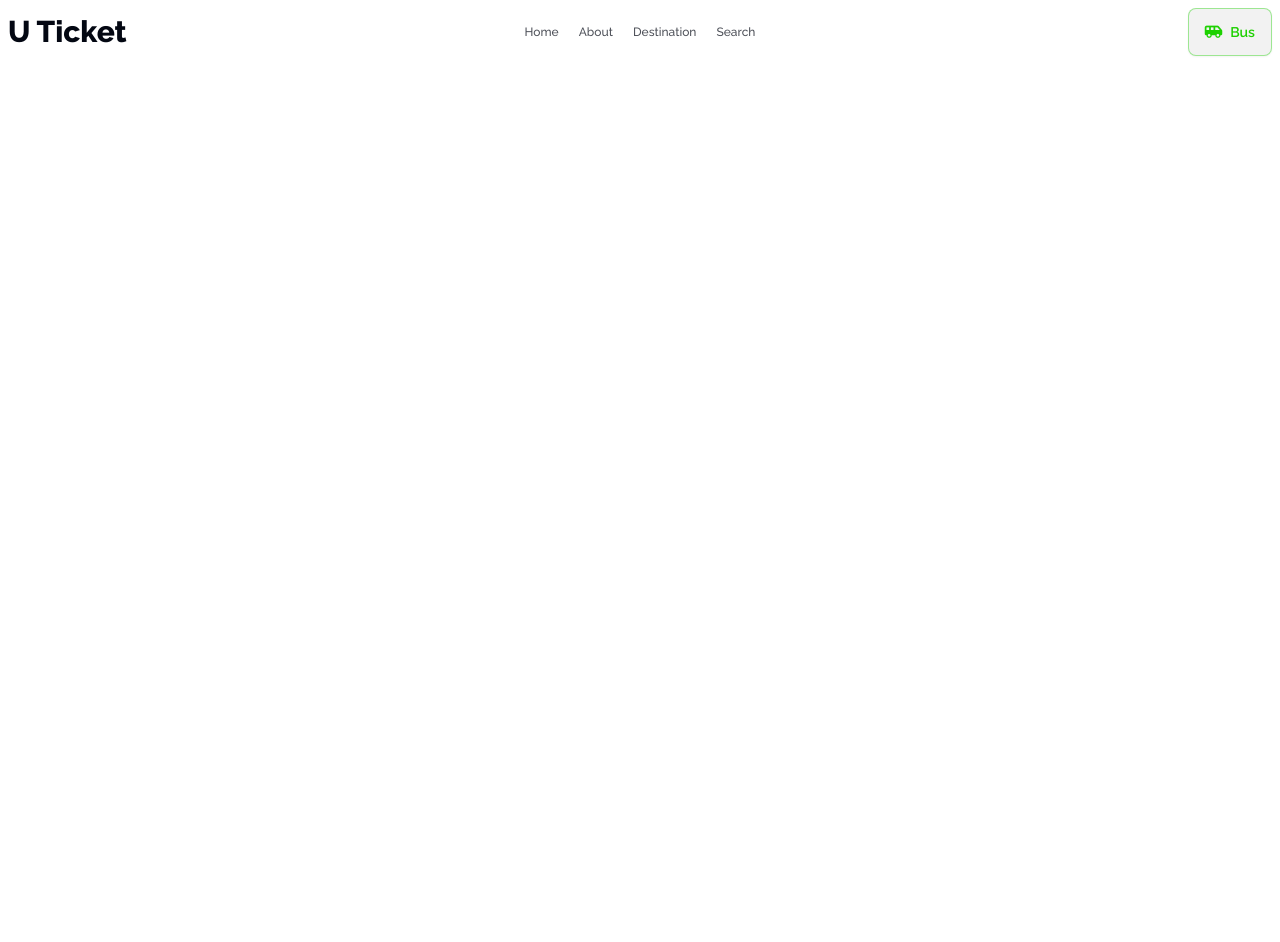
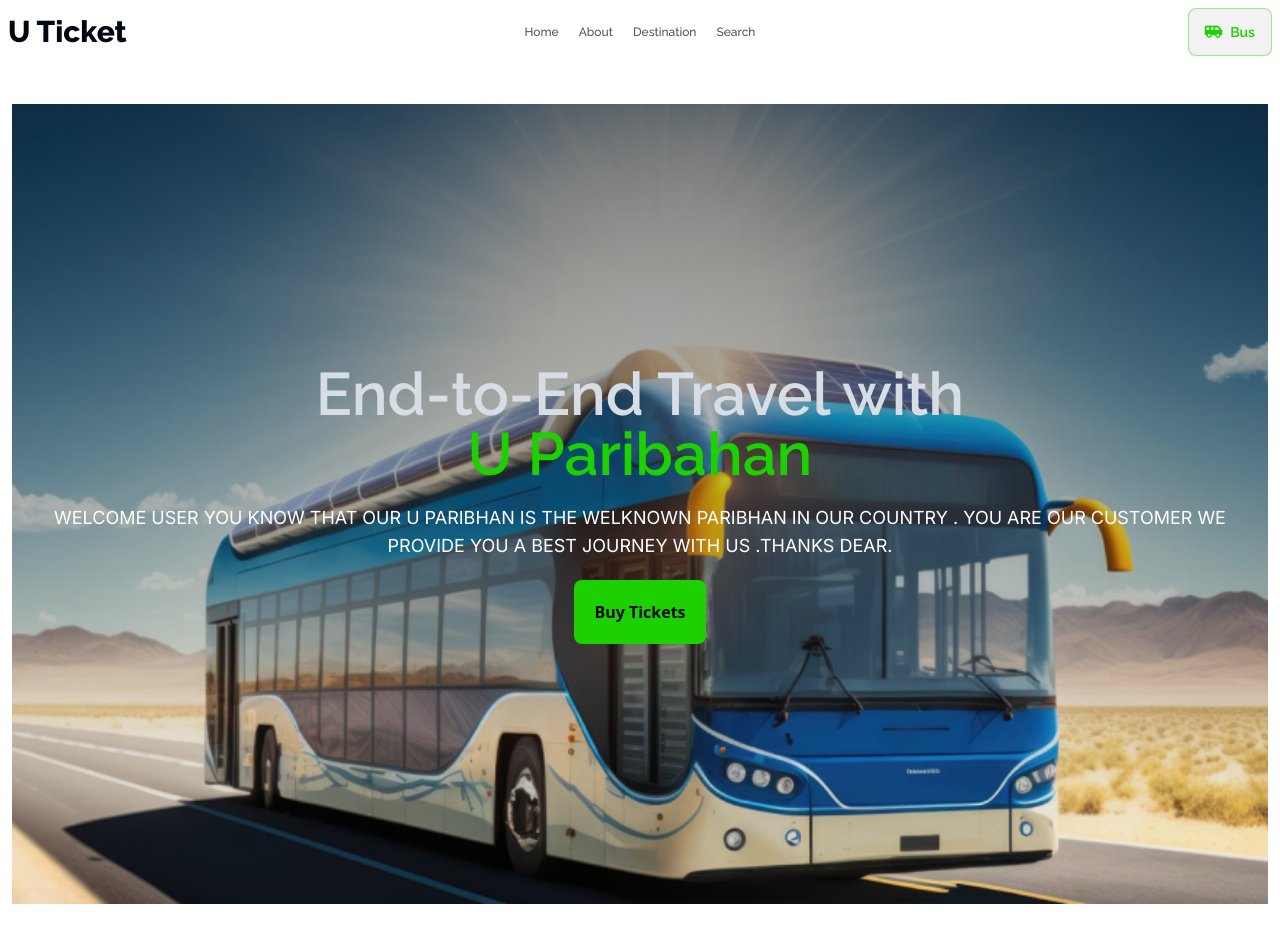
Before and after one commit to alamshuvo/bus-ticket-booking, a plain HTML site: page index.html in a window 1280 px wide. Before the commit the page ends 800 px from the top, so only its background shows below. Drawn offline with nearby package versions, Linux system fonts and the light colour scheme.

Commit message:
header section some added

```diff
--- a/css/style.css
+++ b/css/style.css
@@ -8,6 +8,9 @@
     padding: 0px;
     box-sizing: border-box;
 }
+html {
+    scroll-behavior: smooth;
+  }
 .raleway{
   font-family: "Raleway", sans-serif;
   font-optical-sizing: auto;
@@ -21,3 +24,6 @@
   font-weight:weight;
   font-style: normal;
 }
+.common-green-color{
+    color: #1dd100;
+}
--- a/index.html
+++ b/index.html
@@ -14,11 +14,11 @@
 </head>
 <body>
     <!-- nav section -->
-    <nav class="continer mx-auto raleway">
+    <nav class="container mx-auto raleway">
         <div class="navbar bg-base-100">
             <!-- navbar start -->
             <div class="navbar-start">
-              <div class="dropdown">
+              <div class="dropdown lg:hidden">
                 <div tabindex="0" role="button" class="btn btn-ghost lg:hidden">
                   <svg xmlns="http://www.w3.org/2000/svg" class="h-5 w-5" fill="none" viewBox="0 0 24 24" stroke="currentColor"><path stroke-linecap="round" stroke-linejoin="round" stroke-width="2" d="M4 6h16M4 12h8m-8 6h16" /></svg>
                 </div>
@@ -48,7 +48,19 @@
         </div>
     </nav>
     <!-- header section start -->
-    <header>
+    <header class="container mx-auto my-7">
+        <div class=" p-3 ">
+            <div class="hero min-h-screen" style="background-image: url(./images/banner.png);">
+
+                <div class="hero-content text-center text-neutral-content ">
+                  <div class="max-w-full my-5  ">
+                    <h1 class="mb-5 raleway font-semibold   text-3xl lg:text-6xl ">End-to-End Travel with <br> <span class="common-green-color ">U Paribahan</span></h1>
+                    <p class="mb-5 inter text-sm md:text-lg text-[#ffffff] uppercase font-normal text-center">welcome user you know that our U paribhan is the welknown paribhan in our country . You are our customer we provide you a best journey with us .Thanks dear.</p>
+                    <button class=" font-bold rounded-lg bg-[#1dd100] text-[#030712] p-5 text-center">Buy Tickets</button>
+                  </div>
+                </div>
+              </div>
+        </div>
 
     </header>
     <!-- header section end -->
```
Also changed, not shown: images/banner.png (added), images/bus-icon.png (added), images/bus-logo.png (added), images/cupon-devider.png (added), images/fare.png (added), images/info-devider.png (added), images/people.png (added), images/playstore.png (added), images/seat-gray.png (added), images/seat-green-filled.png (added), images/seat-green.png (added), images/stoppage.png (added), images/success.png (added), images/ticket-cupon.png (added).
